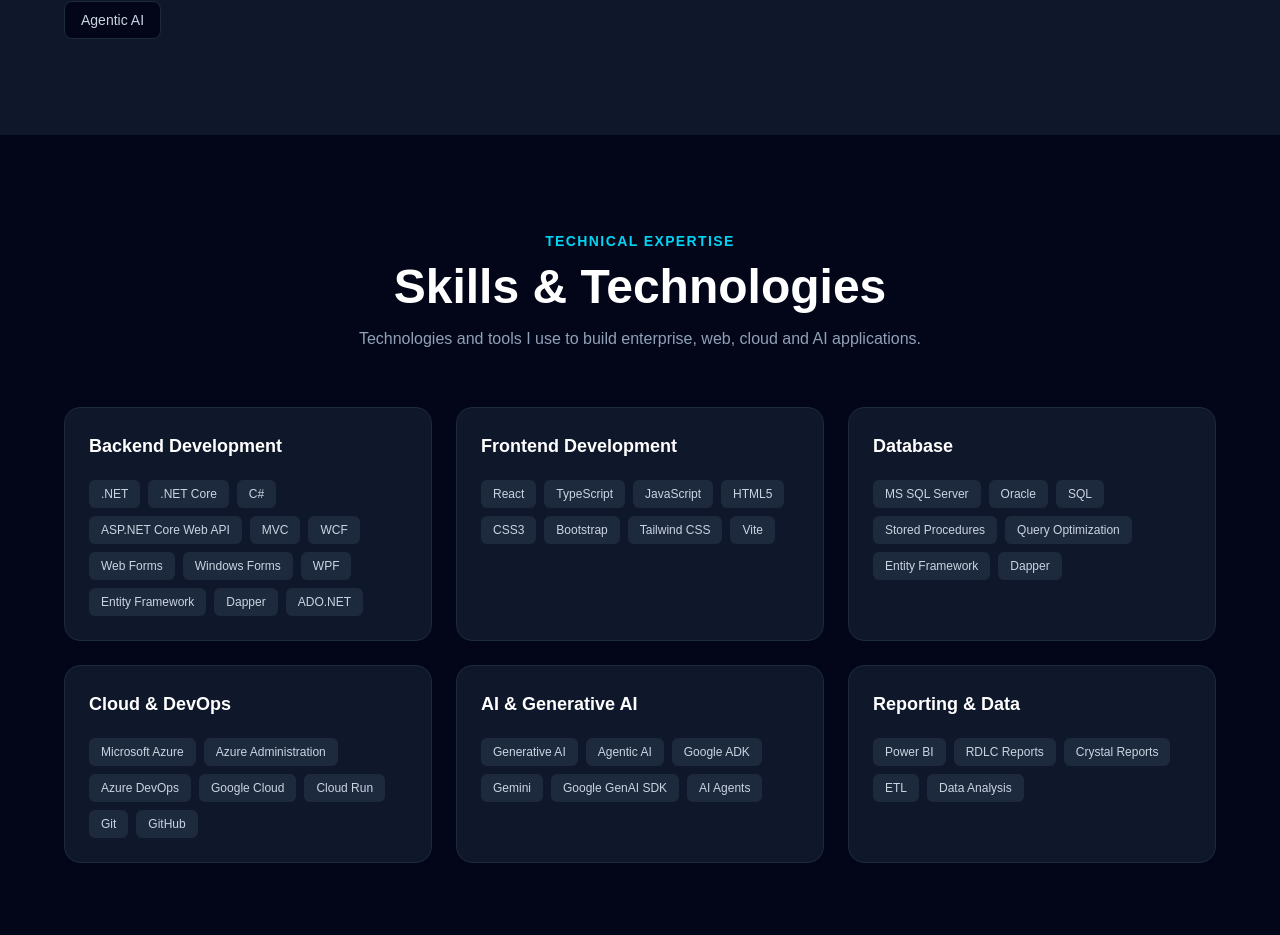
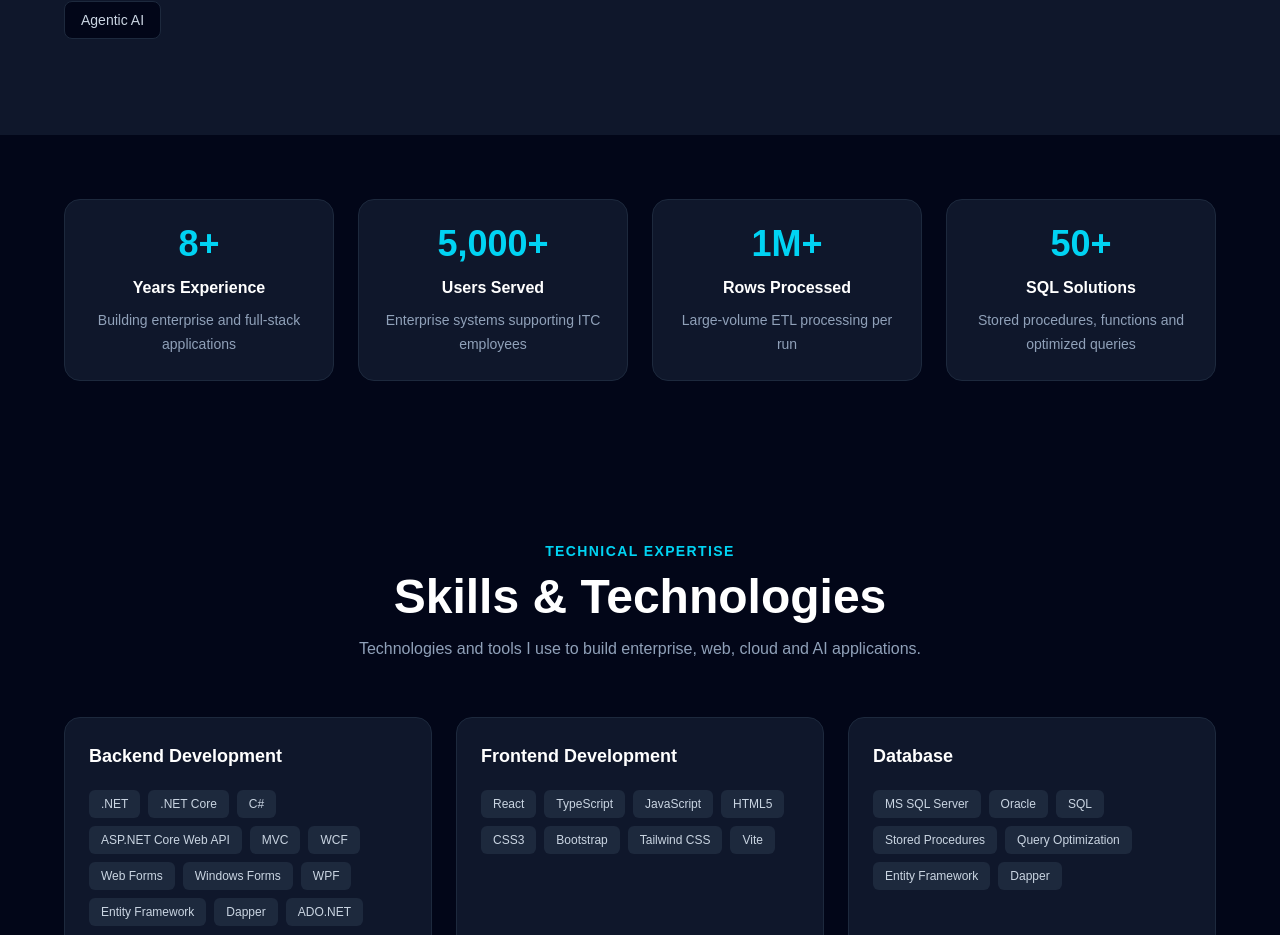
Before and after one commit to sabbiraliseikh892/developer-portfolio, a React (Vite) app: page / in a window 1280 px wide. Shown: the part 1489-2424 px from the top of the page. Built offline with nearby package versions, Linux system fonts and the light colour scheme.

Commit message:
Add professional highlights

```diff
--- a/src/App.tsx
+++ b/src/App.tsx
@@ -5,6 +5,7 @@
 import Projects from "./components/Projects";
 import Contact from "./components/Contact";
 import Footer from "./components/Footer";
+import Highlights from "./components/Highlights";
 
 function App() {
   return (
@@ -85,6 +86,7 @@
         </section>
 
         <About />
+        <Highlights />
         <Skills />
         <Experience />
         <Projects />
--- /dev/null
+++ b/src/components/Highlights.tsx
@@ -0,0 +1,47 @@
+const highlights = [
+  {
+    value: "8+",
+    title: "Years Experience",
+    description: "Building enterprise and full-stack applications",
+  },
+  {
+    value: "5,000+",
+    title: "Users Served",
+    description: "Enterprise systems supporting ITC employees",
+  },
+  {
+    value: "1M+",
+    title: "Rows Processed",
+    description: "Large-volume ETL processing per run",
+  },
+  {
+    value: "50+",
+    title: "SQL Solutions",
+    description: "Stored procedures, functions and optimized queries",
+  },
+];
+
+function Highlights() {
+  return (
+    <section className="bg-slate-950 px-6 py-16">
+      <div className="mx-auto grid max-w-6xl gap-6 sm:grid-cols-2 lg:grid-cols-4">
+        {highlights.map((item) => (
+          <div
+            key={item.title}
+            className="rounded-2xl border border-slate-800 bg-slate-900 p-6 text-center transition duration-300 hover:-translate-y-1 hover:border-cyan-400"
+          >
+            <p className="text-4xl font-bold text-cyan-400">{item.value}</p>
+
+            <h3 className="mt-3 font-semibold text-white">{item.title}</h3>
+
+            <p className="mt-2 text-sm leading-6 text-slate-400">
+              {item.description}
+            </p>
+          </div>
+        ))}
+      </div>
+    </section>
+  );
+}
+
+export default Highlights;
```
